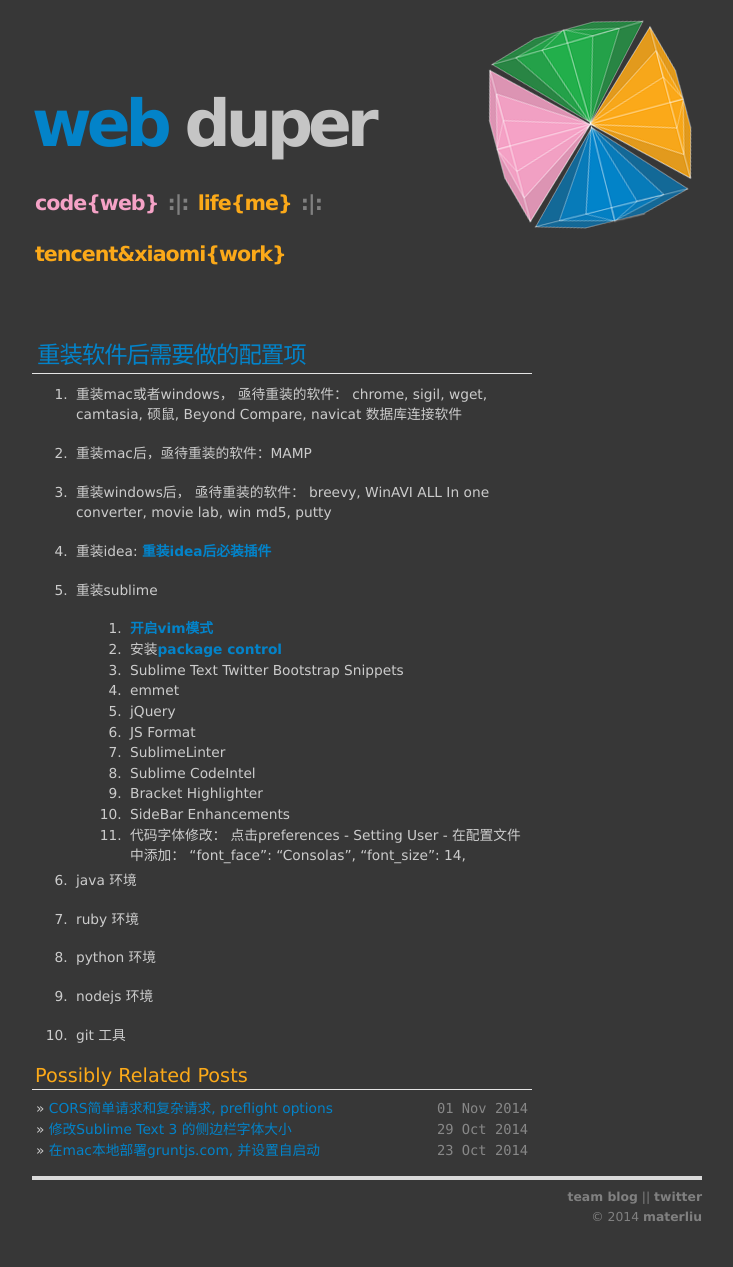
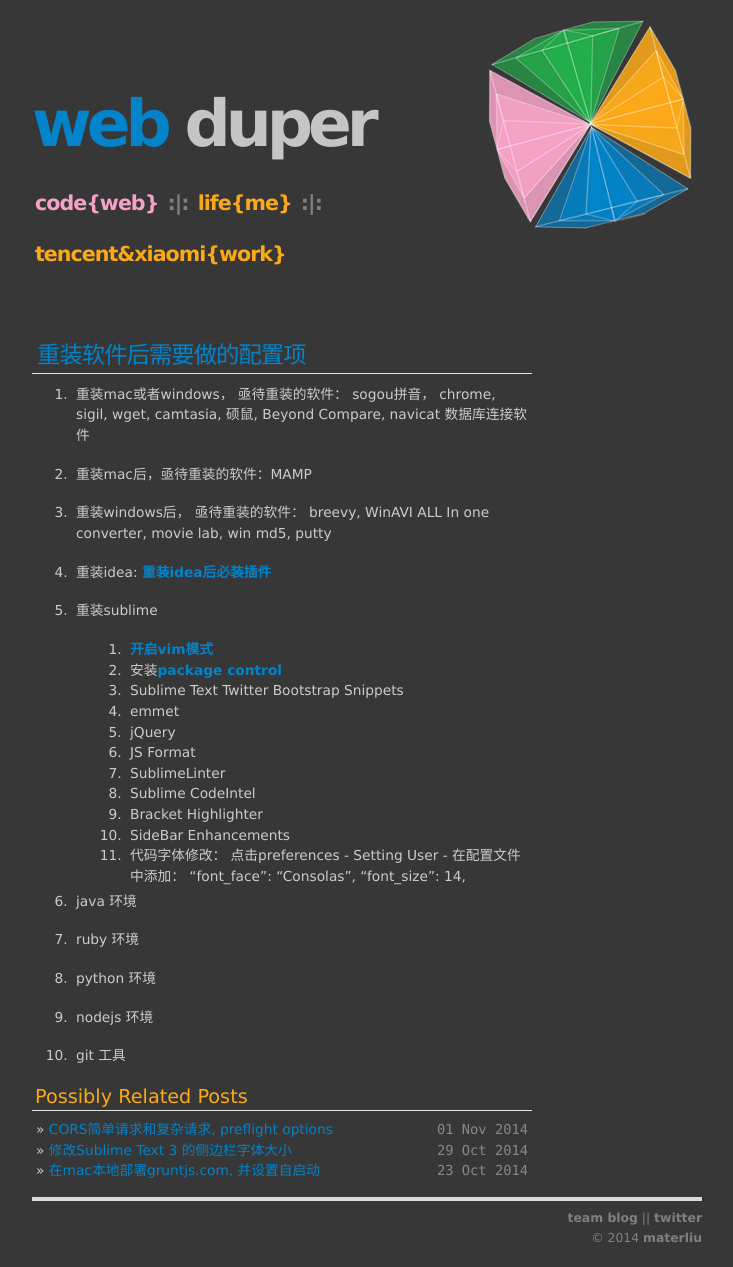
Before and after one commit to materliu/materliu.github.io, a Jekyll site: the page built from all/web/ideas/_posts/2014-09-02-reinstall.md, in a window 1280 px wide. Shown: the whole page, without its empty margins (273-1006 px from the left). Built offline with Jekyll 4.4.1, drawn with Linux system fonts in a browser that asks for light colours; Markdown is read by kramdown in place of the engine named in the settings; before the commit the page ends 1246 px from its top, so only the background shows below that.

Commit message:
sogou pin

```diff
--- a/all/web/ideas/_posts/2014-09-02-reinstall.md
+++ b/all/web/ideas/_posts/2014-09-02-reinstall.md
@@ -4,7 +4,7 @@
 ---
 
 ## 重装软件后需要做的配置项
-1. 重装mac或者windows， 亟待重装的软件： chrome, sigil, wget, camtasia, 硕鼠, Beyond Compare, navicat 数据库连接软件
+1. 重装mac或者windows， 亟待重装的软件： sogou拼音， chrome, sigil, wget, camtasia, 硕鼠, Beyond Compare, navicat 数据库连接软件
 
 2. 重装mac后，亟待重装的软件：MAMP
 
```
